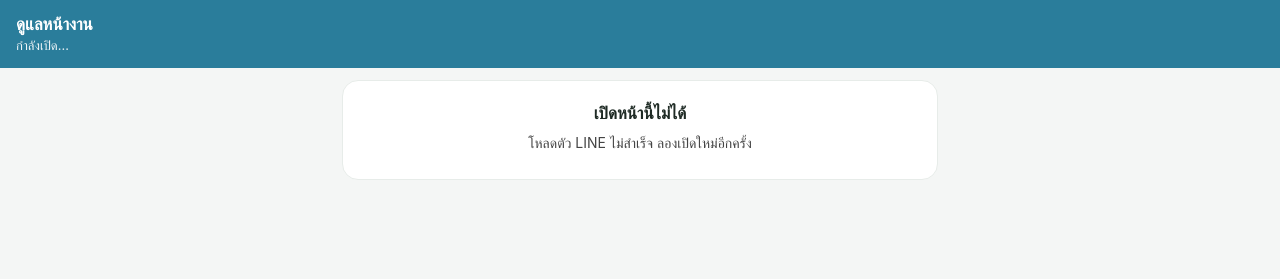
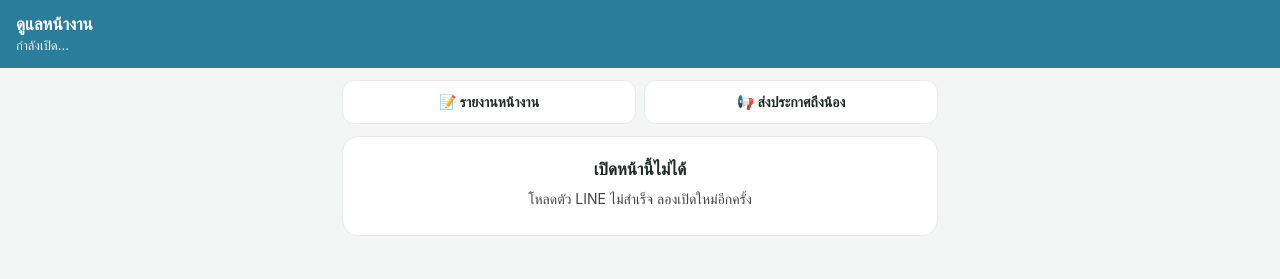
Before and after one commit to chawaworkforce-ai/jasmine-shop, a plain HTML site: page customer-dashboard.html in a window 1280 px wide. Drawn offline with Linux system fonts and the light colour scheme.

Commit message:
Add shortcut navigation for reports and announcements
Added navigation links for reports and announcements.

```diff
--- a/customer-dashboard.html
+++ b/customer-dashboard.html
@@ -36,6 +36,12 @@
   header h1{ font-size:17px; margin:0; font-weight:700; }
   header .sub{ font-size:13px; opacity:.92; margin-top:3px; }
   .wrap{ padding:12px 12px 40px; max-width:620px; margin:0 auto; }
+  /* 🆕 27 ก.ย. 2026 · ทางลัดไปหน้ารายงานหน้างาน + ส่งประกาศถึงน้อง
+     (ปุ่ม 1 ของเมนูลูกค้าชื่อ "ประกาศ + รายงาน" เปิดหน้านี้ · เดิมหน้านี้ไม่มีทางไปสองหน้านั้น) */
+  .ทางลัด{ display:flex; flex-wrap:wrap; gap:8px; padding:12px 12px 0; max-width:620px; margin:0 auto; }
+  .ทางลัด a{ flex:1 1 140px; text-align:center; text-decoration:none; background:#fff; color:var(--ink);
+             border:1px solid var(--line); border-radius:12px; padding:12px 10px; font-size:14px; font-weight:700; }
+  .ทางลัด a:active{ background:#eef2f0; }
 
   .แถบนับ{ display:flex; gap:8px; margin-bottom:12px; }
   .นับ{ flex:1; background:#fff; border:1px solid var(--line); border-radius:14px; padding:12px 8px; text-align:center; }
@@ -96,6 +102,11 @@
   <h1 id="ห_หัว">ดูแลหน้างาน</h1>
   <div class="sub" id="ห_ไซต์">กำลังเปิด…</div>
 </header>
+
+<nav class="ทางลัด" aria-label="ทางลัดลูกค้า">
+  <a href="report.html">📝 รายงานหน้างาน</a>
+  <a href="announce-customer.html">📢 ส่งประกาศถึงน้อง</a>
+</nav>
 
 <div class="wrap">
   <div id="ห_แจ้ง" class="เตือน" hidden></div>
```
